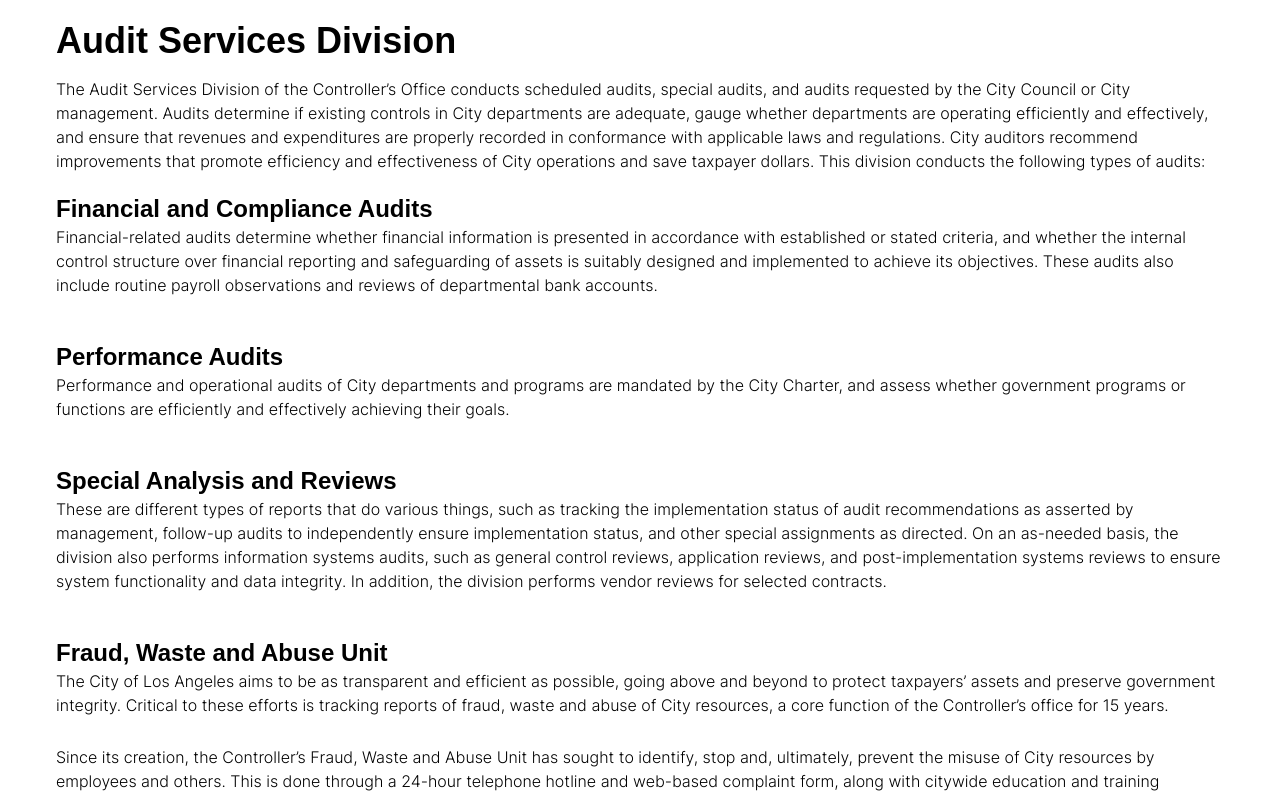
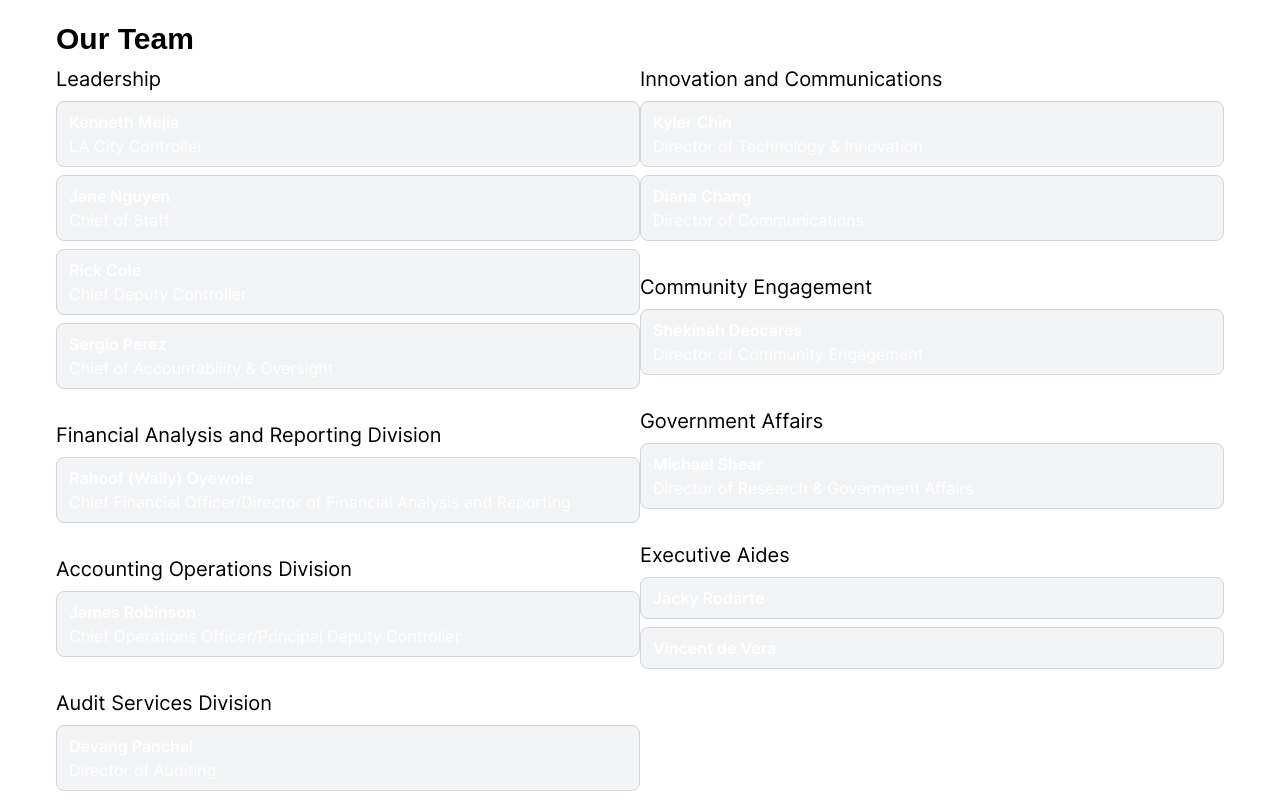
Before and after one commit to isaacylee/controller-website, a Next.js app: page /about in a window 1280 px wide. Shown: the part 1120-1920 px from the top of the page. Built offline with nearby package versions, Linux system fonts and the light colour scheme.

Commit message:
profiles

```diff
--- a/src/pages/about.tsx
+++ b/src/pages/about.tsx
@@ -17,6 +17,20 @@ import { SocialPageSeries } from '@/components/SocialPageSeries';
 // !STARTERCONF -> Select !STARTERCONF and CMD + SHIFT + F
 // Before you begin editing, follow all comments with `STARTERCONF`,
 // to customize the default configuration.
+
+interface profilecardprops {
+  name: string;
+  title: string;
+}
+
+function ProfileCard(props: profilecardprops) {
+  return (
+    <div className='rounded-lg border border-gray-300 bg-gray-100 px-3 py-2 dark:border-gray-600 dark:bg-zinc-800'>
+      <p className='font-semibold text-white'>{props.name}</p>
+      <p className='text-white'>{props.title}</p>
+    </div>
+  );
+}
 
 export default function About(props: any) {
   return (
@@ -57,17 +71,17 @@ export default function About(props: any) {
           </div>
         </div>
 
-        <div className='timeline mt-10 px-4 pt-4 dark:text-gray-300'>
+        <div className='timeline mt-10 px-4 pt-4 dark:text-gray-100'>
           {/* <div className='leftTimeline containerTimeline'> */}
           {/* <div className='contentTimeline'> */}
 
-          <p className='mb-3 font-light text-black dark:text-gray-300 md:relative md:py-2'>
+          <p className='mb-3 font-light text-black dark:text-gray-100 md:relative md:py-2'>
             The City Controller is the elected paymaster, auditor and chief
             accounting officer for the City of Los Angeles. Along with the Mayor
             and City Attorney, the Controller is one of three offices elected
             every four years by citywide popular vote.
           </p>
-          <p className='mb-3 font-light text-black dark:text-gray-300 md:relative'>
+          <p className='mb-3 font-light text-black dark:text-gray-100 md:relative'>
             In 1878, the position was created as the City Auditor, becoming an
             elected office in 1889. The 1925 City Charter changed the name of
             the position to City Controller. In 2000, a City Charter update
@@ -76,21 +90,21 @@ export default function About(props: any) {
             effectiveness.
           </p>
 
-          <p className='mb-3 font-light text-black dark:text-gray-300 md:relative'>
+          <p className='mb-3 font-light text-black dark:text-gray-100 md:relative'>
             Kenneth Mejia is the City’s 20th Controller, elected in November
             2022. Controller Mejia oversees a team of more than 160 employees
             who conduct independent audits, manage the City’s payroll and
             spending, report on the City’s finances, and provide City metrics
             and data online.
           </p>
-          <p className='mb-3 font-light text-black dark:text-gray-300 md:relative'>
+          <p className='mb-3 font-light text-black dark:text-gray-100 md:relative'>
             In order to fulfill the Controller’s Charter-mandated functions, the
             City Controller’s office has three major divisions – Audit Services,
             Accounting Operations, and Financial Reporting and Analysis – in
             addition to Executive Office and Management Services leadership and
             staff.
           </p>
-          <p className='mb-3 font-light text-black dark:text-gray-300 md:relative'>
+          <p className='mb-3 font-light text-black dark:text-gray-100 md:relative'>
             The Executive Office supports the Controller with staff dedicated to
             communications and innovation, scheduling and office operations,
             community engagement and government affairs. Management Services is
@@ -118,8 +132,89 @@ export default function About(props: any) {
 
           {/*BRUH OKAY THE CONTACTS GO HERE */}
 
+          <h2 className='mt-4 mb-2'>Our Team</h2>
+          <div className='mb-4 grid grid-cols-1 dark:text-gray-100 sm:grid-cols-2 '>
+            <div className='flex flex-col gap-y-8'>
+              <div className='flex flex-col gap-y-2'>
+                <p className='text-xl dark:text-gray-100'>Leadership</p>
+                <ProfileCard name='Kenneth Mejia' title='LA City Controller' />
+                <ProfileCard name='Jane Nguyen' title='Chief of Staff' />
+                <ProfileCard name='Rick Cole' title='Chief Deputy Controller' />
+                <ProfileCard
+                  name='Sergio Perez'
+                  title='Chief of Accountability & Oversight'
+                />
+              </div>
+              <div className='flex flex-col gap-y-2'>
+                <p className='text-xl'>
+                  Financial Analysis and Reporting Division
+                </p>
+                <ProfileCard
+                  name='Rahoof (Wally) Oyewole'
+                  title='Chief Financial Officer/Director of Financial Analysis and Reporting'
+                />
+              </div>
+              <div className='flex flex-col gap-y-2'>
+                <p className='text-xl'>Accounting Operations Division</p>
+                <ProfileCard
+                  name='James Robinson'
+                  title='Chief Operations Officer/Principal Deputy Controller'
+                />
+              </div>
+              <div className='flex flex-col gap-y-2'>
+                <p className='text-xl'>Audit Services Division</p>
+                <ProfileCard
+                  name='Devang Panchal'
+                  title='Director of Auditing'
+                />
+              </div>
+              <div className='flex flex-col gap-y-2'>
+                <p className='text-xl'>Management Services Division</p>
+                <ProfileCard
+                  name='Jovonne Lavender'
+                  title='Chief Management Analyst'
+                />
+              </div>
+            </div>
+            <div className='flex flex-col gap-y-8'>
+              <div className='flex flex-col gap-y-2'>
+                <p className='text-xl dark:text-gray-100'>
+                  Innovation and Communications
+                </p>
+                <ProfileCard
+                  name='Kyler Chin'
+                  title='Director of Technology & Innovation'
+                />
+                <ProfileCard
+                  name='Diana Chang'
+                  title='Director of Communications'
+                />
+              </div>
+              <div className='flex flex-col gap-y-2'>
+                <p className='text-xl'>Community Engagement</p>
+                <ProfileCard
+                  name='Shekinah Deocares'
+                  title='Director of Community Engagement'
+                />
+              </div>
+              <div className='flex flex-col gap-y-2'>
+                <p className='text-xl'>Government Affairs</p>
+                <ProfileCard
+                  name='Michael Shear'
+                  title='Director of Research & Government Affairs'
+                />
+              </div>
+              <div className='flex flex-col gap-y-2'>
+                <p className='text-xl'>Executive Aides</p>
+                <ProfileCard name='Jacky Rodarte' title='' />
+                <ProfileCard name='Vincent de Vera' title='' />
+              </div>
+            </div>
+            <div></div>
+          </div>
+
           <h1 className='md:py-4'>Audit Services Division</h1>
-          <p className='mb-3 font-light text-black dark:text-gray-300 md:relative md:pb-2'>
+          <p className='mb-3 font-light text-black dark:text-gray-100 md:relative md:pb-2'>
             The Audit Services Division of the Controller’s Office conducts
             scheduled audits, special audits, and audits requested by the City
             Council or City management. Audits determine if existing controls in
@@ -132,7 +227,7 @@ export default function About(props: any) {
             audits:
           </p>
           <h3>Financial and Compliance Audits</h3>
-          <p className='mb-3 font-light text-black dark:text-gray-300 md:relative md:pb-8'>
+          <p className='mb-3 font-light text-black dark:text-gray-100 md:relative md:pb-8'>
             Financial-related audits determine whether financial information is
             presented in accordance with established or stated criteria, and
             whether the internal control structure over financial reporting and
@@ -141,14 +236,14 @@ export default function About(props: any) {
             observations and reviews of departmental bank accounts.
           </p>
           <h3>Performance Audits</h3>
-          <p className='mb-3 font-light text-black dark:text-gray-300 md:relative md:pb-8'>
+          <p className='mb-3 font-light text-black dark:text-gray-100 md:relative md:pb-8'>
             Performance and operational audits of City departments and programs
             are mandated by the City Charter, and assess whether government
             programs or functions are efficiently and effectively achieving
             their goals.
           </p>
           <h3>Special Analysis and Reviews</h3>
-          <p className='mb-3 font-light text-black dark:text-gray-300 md:relative md:pb-8'>
+          <p className='mb-3 font-light text-black dark:text-gray-100 md:relative md:pb-8'>
             These are different types of reports that do various things, such as
             tracking the implementation status of audit recommendations as
             asserted by management, follow-up audits to independently ensure
@@ -160,14 +255,14 @@ export default function About(props: any) {
             reviews for selected contracts.
           </p>
           <h3>Fraud, Waste and Abuse Unit</h3>
-          <p className='mb-3 font-light text-black dark:text-gray-300 md:relative md:pb-4'>
+          <p className='mb-3 font-light text-black dark:text-gray-100 md:relative md:pb-4'>
             The City of Los Angeles aims to be as transparent and efficient as
             possible, going above and beyond to protect taxpayers’ assets and
             preserve government integrity. Critical to these efforts is tracking
             reports of fraud, waste and abuse of City resources, a core function
             of the Controller’s office for 15 years.
           </p>
-          <p className='mb-3 font-light text-black dark:text-gray-300 md:relative md:pb-8'>
+          <p className='mb-3 font-light text-black dark:text-gray-100 md:relative md:pb-8'>
             Since its creation, the Controller’s Fraud, Waste and Abuse Unit has
             sought to identify, stop and, ultimately, prevent the misuse of City
             resources by employees and others. This is done through a 24-hour
@@ -178,7 +273,7 @@ export default function About(props: any) {
           <div className='break-normal'></div>
 
           <h1>Accounting Operations Division</h1>
-          <p className='mb-3 font-light text-black dark:text-gray-300 md:relative md:pb-8'>
+          <p className='mb-3 font-light text-black dark:text-gray-100 md:relative md:pb-8'>
             The Accounting Operations Division is responsible for paying
             employees and vendors, budgetary control of all City funds as
             authorized by ordinance, pre- and post-audit approval, and release
@@ -186,7 +281,7 @@ export default function About(props: any) {
           </p>
 
           <h3>Fiscal Oversight and Support Section</h3>
-          <p className='mb-3 font-light text-black dark:text-gray-300 md:relative md:pb-8'>
+          <p className='mb-3 font-light text-black dark:text-gray-100 md:relative md:pb-8'>
             Fiscal Oversight and Support is responsible for the review and
             approval of demands (payments) against the City Treasury. The
             section establishes Citywide policies and procedures regarding
@@ -197,7 +292,7 @@ export default function About(props: any) {
             Purchasing Card programs.
           </p>
           <h3>Payroll Section</h3>
-          <p className='mb-3 font-light text-black dark:text-gray-300 md:relative md:pb-8'>
+          <p className='mb-3 font-light text-black dark:text-gray-100 md:relative md:pb-8'>
             The Payroll Section is the central payroll-processing unit for the
             City of Los Angeles. It ensures that the City processes its payroll
             and pays its employees in a timely manner and in accordance with the
@@ -208,7 +303,7 @@ export default function About(props: any) {
             enhancements and updates.
           </p>
           <h3>Paymaster Section</h3>
-          <p className='mb-3 font-light text-black dark:text-gray-300 md:relative md:pb-8'>
+          <p className='mb-3 font-light text-black dark:text-gray-100 md:relative md:pb-8'>
             The Paymaster Section is responsible for the security, control and
             disbursement of all warrants (checks) for City vendors, workers’
             compensation and payroll. This section is also responsible for
@@ -220,7 +315,7 @@ export default function About(props: any) {
           <div className='break-normal'></div>
 
           <h1>Financial Analysis and Reporting Division</h1>
-          <p className='mb-3 font-light text-black dark:text-gray-300 md:relative md:pb-8'>
+          <p className='mb-3 font-light text-black dark:text-gray-100 md:relative md:pb-8'>
             The Financial Analysis and Reporting Division is responsible for
             producing federal, state and local financial compliance reports, and
             providing financial reports and forecasts to the City Council and
@@ -229,7 +324,7 @@ export default function About(props: any) {
             division:
           </p>
           <h3>GAAP Compliance Section</h3>
-          <p className='mb-3 font-light text-black dark:text-gray-300 md:relative md:pb-8'>
+          <p className='mb-3 font-light text-black dark:text-gray-100 md:relative md:pb-8'>
             Produces the City’s Annual Financial Report (AFR) in accordance with
             Generally Accepted Accounting Practices (GAAP) and in compliance
             with accounting standards set by the Government Accounting Standards
@@ -241,7 +336,7 @@ export default function About(props: any) {
             Departments as well as training and guidance.
           </p>
           <h3>General Accounting Section</h3>
-          <p className='mb-3 font-light text-black dark:text-gray-300 md:relative md:pb-8'>
+          <p className='mb-3 font-light text-black dark:text-gray-100 md:relative md:pb-8'>
             The General Accounting Section tracks, forecasts and reports on City
             receipts, cash flows, debt levels and the status of the Reserve
             Fund. The section prepares the Controller’s annual March 1 revenue
@@ -251,7 +346,7 @@ export default function About(props: any) {
             Improvement Corporation of Los Angeles.
           </p>
           <h3>Single Audit Section</h3>
-          <p className='mb-3 font-light text-black dark:text-gray-300 md:relative md:pb-8'>
+          <p className='mb-3 font-light text-black dark:text-gray-100 md:relative md:pb-8'>
             The Single Audit Section produces the Single Audit in support of
             $426 million in grants awarded to the City each year, in compliance
             with the Federal Single Audit Act of 1984, the Single Audit
@@ -259,7 +354,7 @@ export default function About(props: any) {
             Circular A-133.
           </p>
           <h3>Cost Allocation Plan (CAP) Section</h3>
-          <p className='mb-3 font-light text-black dark:text-gray-300 md:relative md:pb-8'>
+          <p className='mb-3 font-light text-black dark:text-gray-100 md:relative md:pb-8'>
             The Cost Allocation Plan Section produces the City’s
             federally-approved Cost Allocation Plan. The CAP shows how indirect
             costs — pensions and benefits, central services, and department
@@ -271,7 +366,7 @@ export default function About(props: any) {
             annually.
           </p>
           <h3>Check Reconciliation Section</h3>
-          <p className='mb-3 font-light text-black dark:text-gray-300 md:relative md:pb-8'>
+          <p className='mb-3 font-light text-black dark:text-gray-100 md:relative md:pb-8'>
             This section reconciles all warrants issued against warrants paid,
             taking into account all adjustments. The Check Reconciliation
             Section protects the City by ensuring that the banks only honor the
@@ -281,20 +376,20 @@ export default function About(props: any) {
             checks.
           </p>
           <h3>Financial Management System Section</h3>
-          <p className='mb-3 font-light text-black dark:text-gray-300 md:relative md:pb-8'>
+          <p className='mb-3 font-light text-black dark:text-gray-100 md:relative md:pb-8'>
             The Financial Management System Section (FMS) is the City’s
             financial system of record and integrated to the business processes
             of virtually all aspects of the Controller’s office. FMS provides
             four major functions and a business intelligence tool for the City
             of Los Angeles.
           </p>
-          <p className='mb-3 font-light text-black dark:text-gray-300 md:relative md:pb-8'>
+          <p className='mb-3 font-light text-black dark:text-gray-100 md:relative md:pb-8'>
             The FMS group provides support, reporting, and troubleshooting for
             approximately 2,000 users, along with project management for FMS
             upgrades and enhancements.
           </p>
           <h3>Funds and Appropriations Section</h3>
-          <p className='mb-3 font-light text-black dark:text-gray-300 md:relative md:pb-8'>
+          <p className='mb-3 font-light text-black dark:text-gray-100 md:relative md:pb-8'>
             The Funds and Appropriations Section is responsible for budgetary
             control of all City funds authorized by ordinance, the Mayor and
             City Council. The section verifies the availability of funds before
@@ -306,7 +401,7 @@ export default function About(props: any) {
             Principles.
           </p>
           <h3>Open Data Section</h3>
-          <p className='mb-3 font-light text-black dark:text-gray-300 md:relative md:pb-8'>
+          <p className='mb-3 font-light text-black dark:text-gray-100 md:relative md:pb-8'>
             The Controller’s Open Data section develops, implements, supports
             and maintains Control Panel L.A., and collaborates with other City
             and proprietary departments to publish financial information related
```
